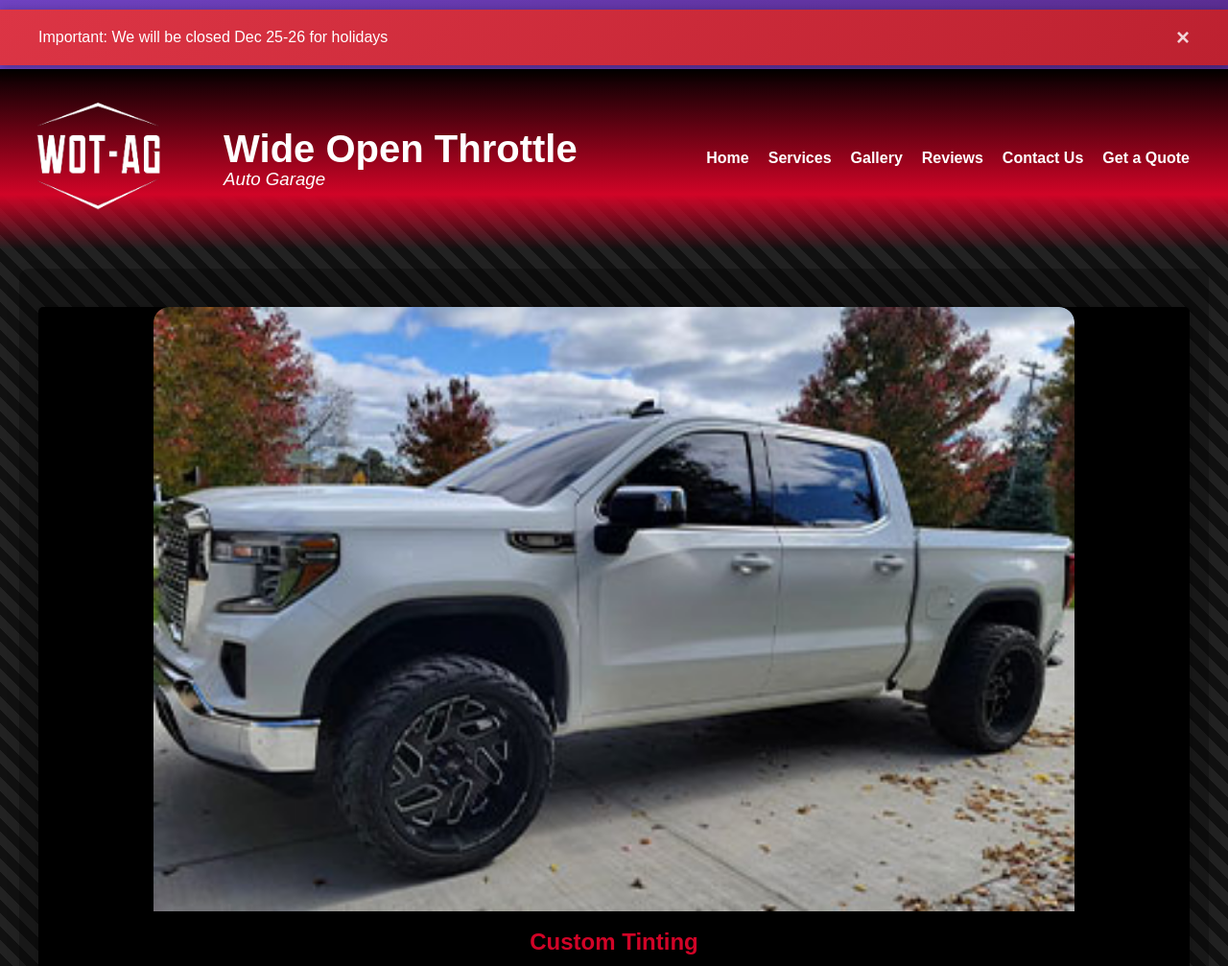
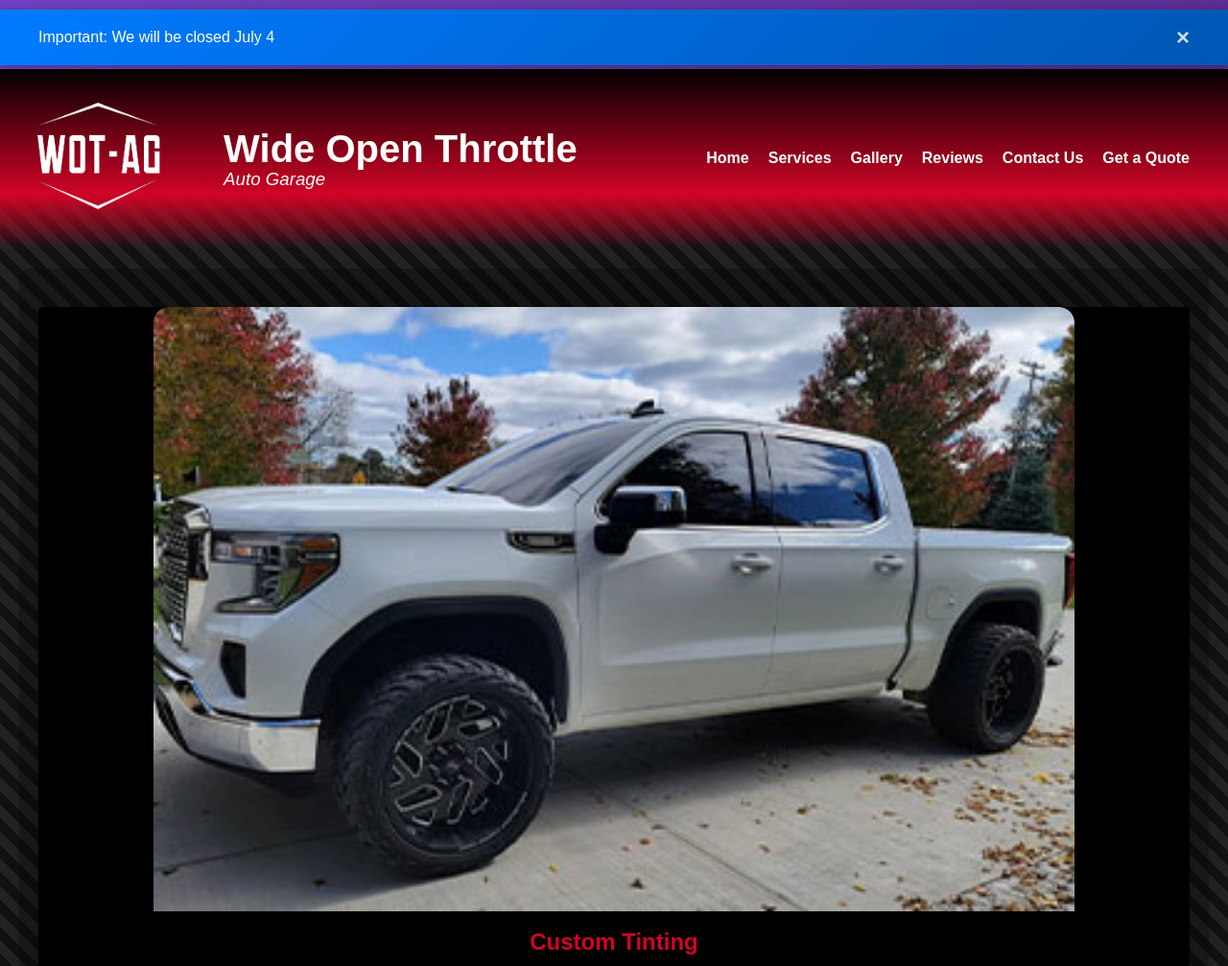
Before and after one commit to JICodes08/website_WOT-AG, a website: page src/index.html in a window 1280 px wide. Shown: the top 1007 px of the page at 96% size. Drawn offline with Linux system fonts and the light colour scheme.

Commit message:
Updated Notification Banner Msg

```diff
--- a/src/index.html
+++ b/src/index.html
@@ -265,7 +265,7 @@ document.addEventListener('DOMContentLoaded', function() {
         // Other notification examples:
         // window.notificationBanner.showWarning('Holiday Special: 20% off all services until New Year!', 0, true);
         // window.notificationBanner.showSuccess('Now accepting appointments for 2025!', 8000);
-        window.notificationBanner.showError('Important: We will be closed Dec 25-26 for holidays', 5000, true);
+        window.notificationBanner.showInfo('Important: We will be closed July 4', 5000, true);
     }, 1000);
 });
 </script>
```
